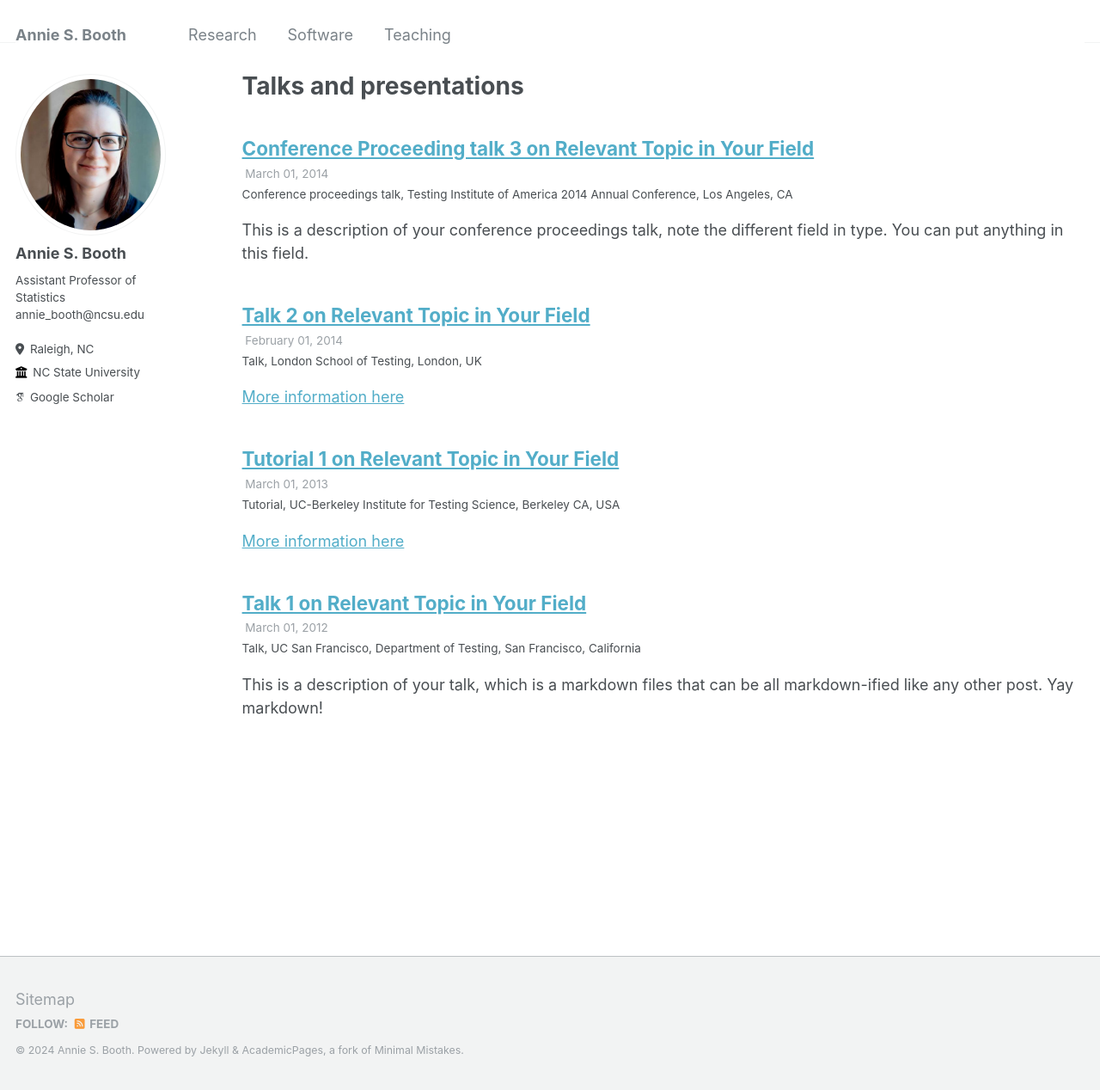
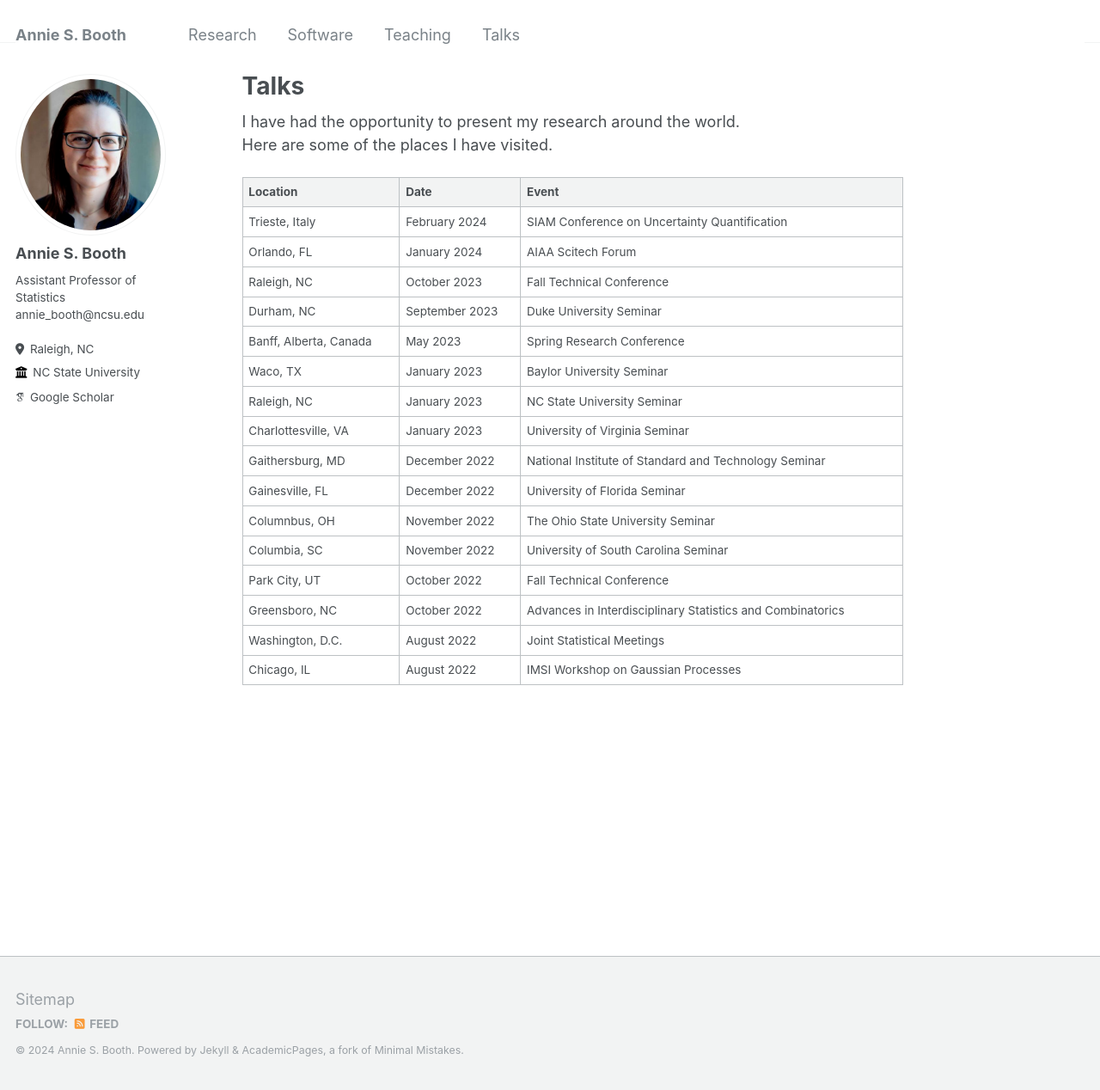
Before and after one commit to anniesbooth/anniesbooth.github.io, a Jekyll site: the page built from _pages/talks.md, in a window 1280 px wide and 1268 px high. Shown: the whole window at 86% size. Built offline with Jekyll 4.4.1, drawn with Linux system fonts in a browser that asks for light colours; some web fonts are replaced.

Commit message:
add talks tab

```diff
--- a/_data/navigation.yml
+++ b/_data/navigation.yml
@@ -8,3 +8,6 @@ main:
 
   - title: "Teaching"
     url: /teaching/
+
+  - title: "Talks"
+    url: /talks/
--- /dev/null
+++ b/_pages/talks.md
@@ -0,0 +1,27 @@
+---
+title: "Talks"
+permalink: /talks/
+author_profile: true
+---
+
+I have had the opportunity to present my research around the world.
+Here are some of the places I have visited.
+
+Location				|	Date				|	Event
+-----					|	--------			|	--------------
+Trieste, Italy			|	February 2024		|	SIAM Conference on Uncertainty Quantification
+Orlando, FL 			|	January 2024		|	AIAA Scitech Forum
+Raleigh, NC				|	October 2023		|	Fall Technical Conference
+Durham, NC				|	September 2023		|	Duke University Seminar
+Banff, Alberta, Canada	|	May 2023			|	Spring Research Conference
+Waco, TX				|	January 2023		| 	Baylor University Seminar
+Raleigh, NC				|	January 2023		| 	NC State University Seminar
+Charlottesville, VA		|	January 2023		|	University of Virginia Seminar
+Gaithersburg, MD		| 	December 2022		| 	National Institute of Standard and Technology Seminar
+Gainesville, FL  		|   December 2022		| 	University of Florida Seminar
+Columnbus, OH			| 	November 2022		|	The Ohio State University Seminar
+Columbia, SC  			|   November 2022		|   University of South Carolina Seminar
+Park City, UT 			|	October 2022		|	Fall Technical Conference
+Greensboro, NC			|	October 2022		|	Advances in Interdisciplinary Statistics and Combinatorics
+Washington, D.C.		| 	August 2022			| 	Joint Statistical Meetings
+Chicago, IL 			|	August 2022			|  	IMSI Workshop on Gaussian Processes
```
Also changed, not shown: _pages/teaching.md (+1 -1 lines), 1 other file.
